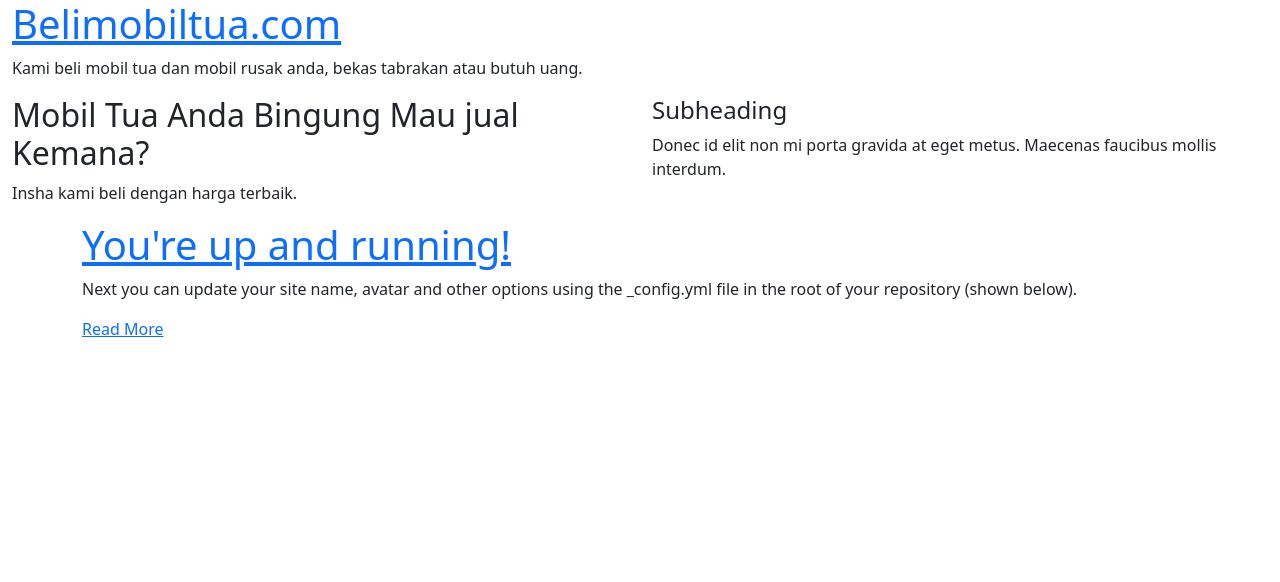
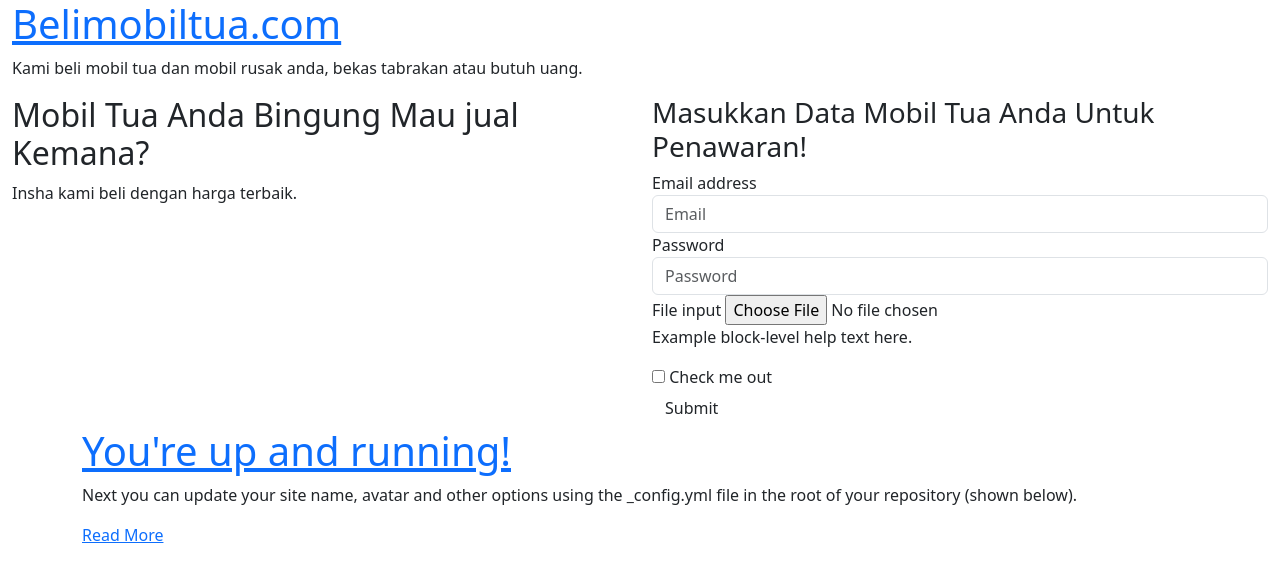
Before and after one commit to kemtol/belimobiltua, a Jekyll site: the page built from index.html, in a window 1280 px wide. Shown: the top 582 px of the page. Built offline with Jekyll 4.4.1, drawn with Linux system fonts in a browser that asks for light colours.

Commit message:
add form for user data submission in default layout

```diff
--- a/_layouts/default.html
+++ b/_layouts/default.html
@@ -41,8 +41,28 @@
         </div>
 
         <div class="col-lg-6">
-          <h4>Subheading</h4>
-          <p>Donec id elit non mi porta gravida at eget metus. Maecenas faucibus mollis interdum.</p>
+          <h3>Masukkan Data Mobil Tua Anda Untuk Penawaran!</h3>
+          <form>
+            <div class="form-group">
+              <label for="exampleInputEmail1">Email address</label>
+              <input type="email" class="form-control" id="exampleInputEmail1" placeholder="Email">
+            </div>
+            <div class="form-group">
+              <label for="exampleInputPassword1">Password</label>
+              <input type="password" class="form-control" id="exampleInputPassword1" placeholder="Password">
+            </div>
+            <div class="form-group">
+              <label for="exampleInputFile">File input</label>
+              <input type="file" id="exampleInputFile">
+              <p class="help-block">Example block-level help text here.</p>
+            </div>
+            <div class="checkbox">
+              <label>
+                <input type="checkbox"> Check me out
+              </label>
+            </div>
+            <button type="submit" class="btn btn-default">Submit</button>
+          </form>
 
         </div>
       </div>
```
